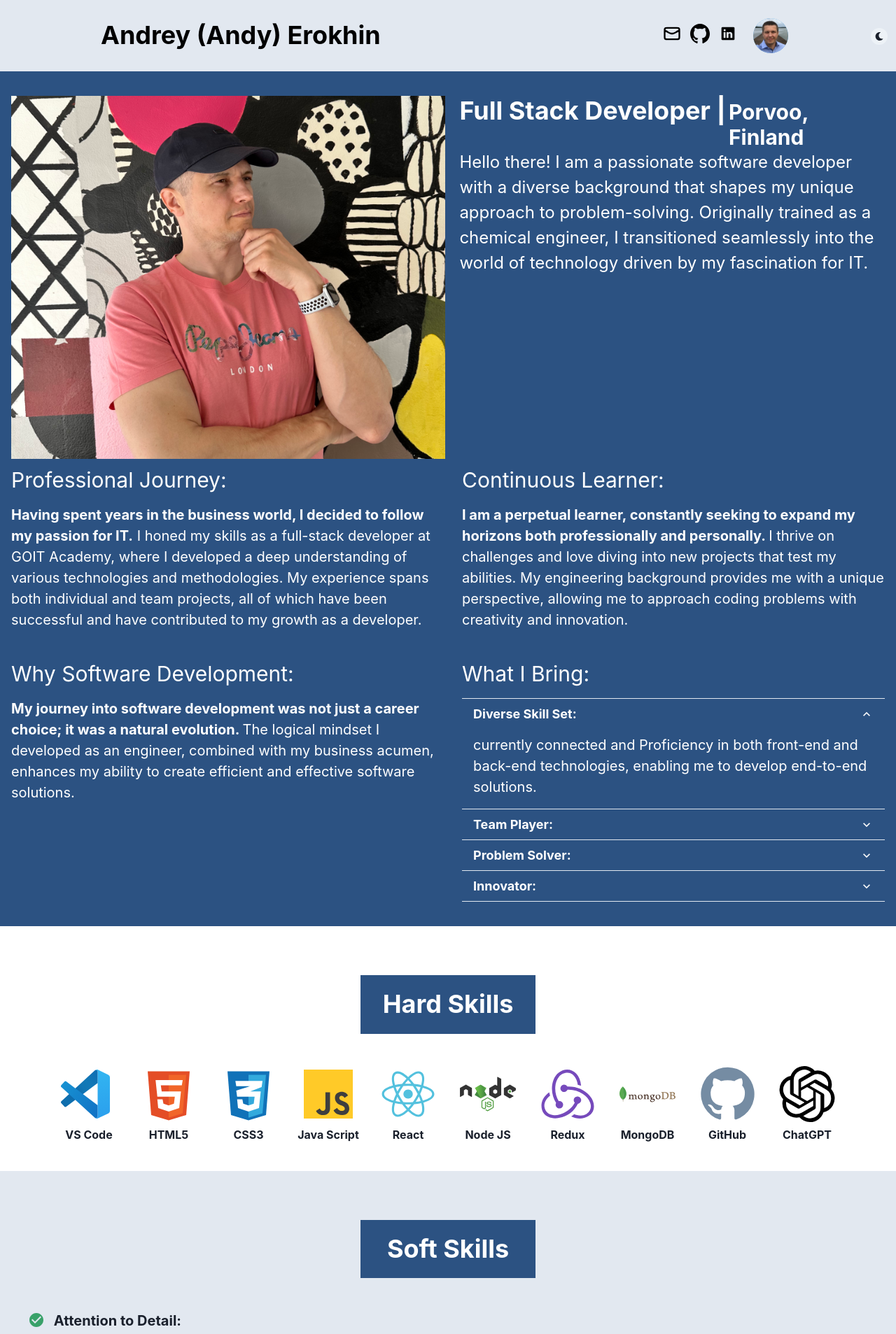
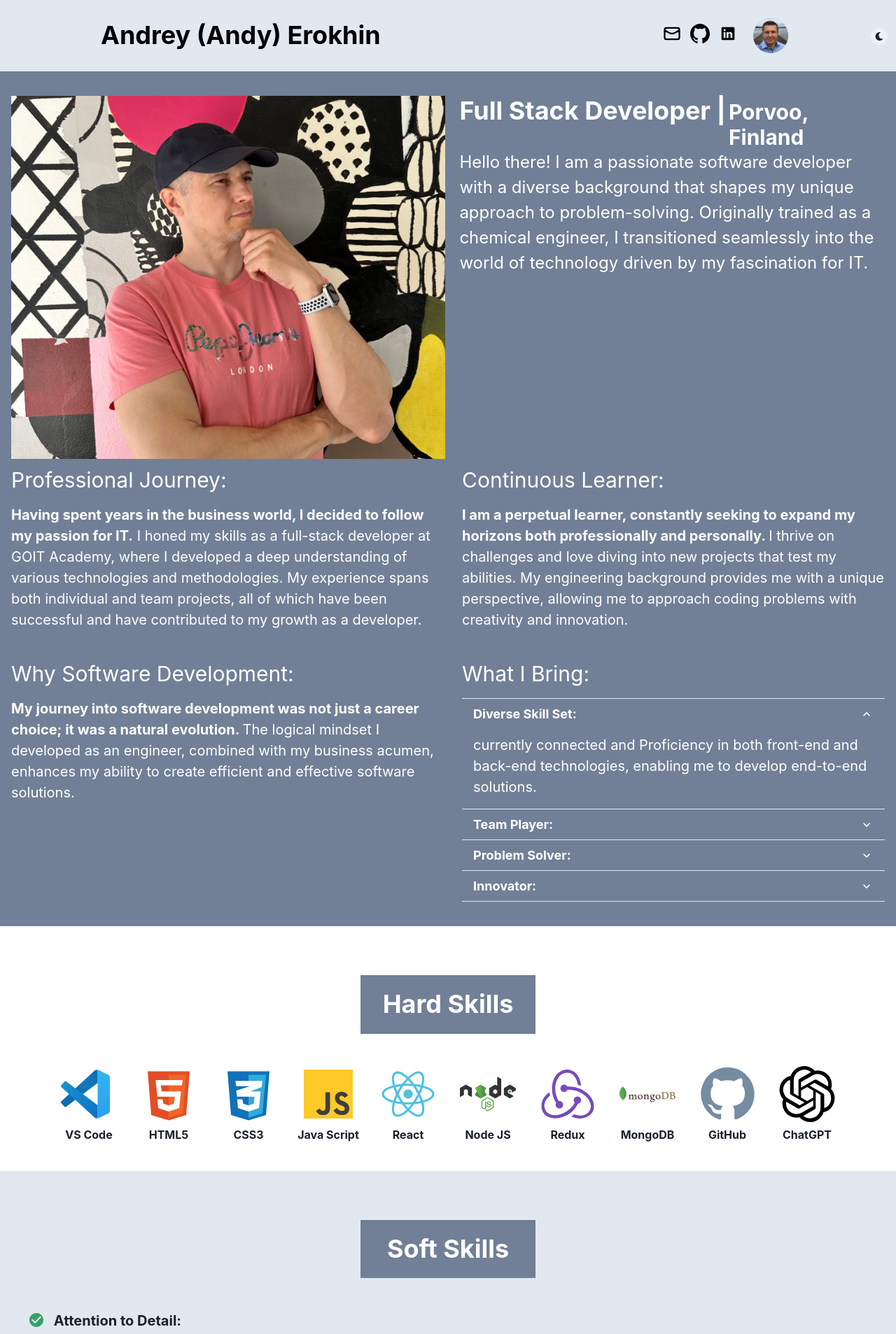
Before and after one commit to AndreyGOIT/portfolio, a React (Create React App) app: page / in a window 1280 px wide. Shown: the top 1907 px of the page at 70% size. Built offline with nearby package versions, Linux system fonts and the light colour scheme.

Commit message:
change color theme

```diff
--- a/src/components/Carousel/Carousel.jsx
+++ b/src/components/Carousel/Carousel.jsx
@@ -120,7 +120,7 @@ export default function Carousel() {
       width={"full"}
       overflow={"hidden"}
       px={"80px"}
-      bg={"blue.700"}
+      bg={"gray.500"}
     >
       {/* CSS files for react-slick */}
       <link
@@ -164,7 +164,7 @@ export default function Carousel() {
         {cards.map((card, index) => (
           <Box key={index} height={"6xl"} position="relative">
             <Flex>
-              <Box w={"50%"} h={"600px"} bg={"black"} p={4}>
+              <Box w={"50%"} h={"600px"} bg={"gray.700"} p={4}>
                 <iframe
                   width="100%"
                   height="100%"
@@ -172,7 +172,7 @@ export default function Carousel() {
                   title={card.title}
                 ></iframe>
               </Box>
-              <Box w={"50%"} h={"600px"} bg={"black"} p={4}>
+              <Box w={"50%"} h={"600px"} bg={"gray.700"} p={4}>
                 <Stack spacing={6} w={"full"} maxW={"100%"}>
                   <Center>
                     <Box
--- a/src/components/HardSkills/HardSkills.jsx
+++ b/src/components/HardSkills/HardSkills.jsx
@@ -38,7 +38,7 @@ const HardSkills = () => {
               mx={"auto"}
               p="20px 30px"
               color={"white"}
-              bg={"blue.700"}
+              bg={"gray.500"}
               w={250}
             >
               Hard Skills
--- a/src/components/Hero/Hero.jsx
+++ b/src/components/Hero/Hero.jsx
@@ -76,7 +76,7 @@ const stats = [
 
 export default function Hero() {
   return (
-    <Box as="main" bg={"blue.700"} py={[10, 20, 35]} position={"relative"}>
+    <Box as="main" bg={"gray.500"} py={[10, 20, 35]} position={"relative"}>
       <Container maxW={"7xl"} zIndex={10} position={"relative"}>
         <Flex direction={"column"}>
           <Stack flex={1} color={"gray.400"} justify={{ lg: "center" }}>
--- a/src/components/SoftSkills/SoftSkills.js
+++ b/src/components/SoftSkills/SoftSkills.js
@@ -24,7 +24,7 @@ const SoftSkills = () => {
               mx={"auto"}
               p="20px 30px"
               color={"white"}
-              bg={"blue.700"}
+              bg={"gray.500"}
               w={250}
             >
               Soft Skills
```
